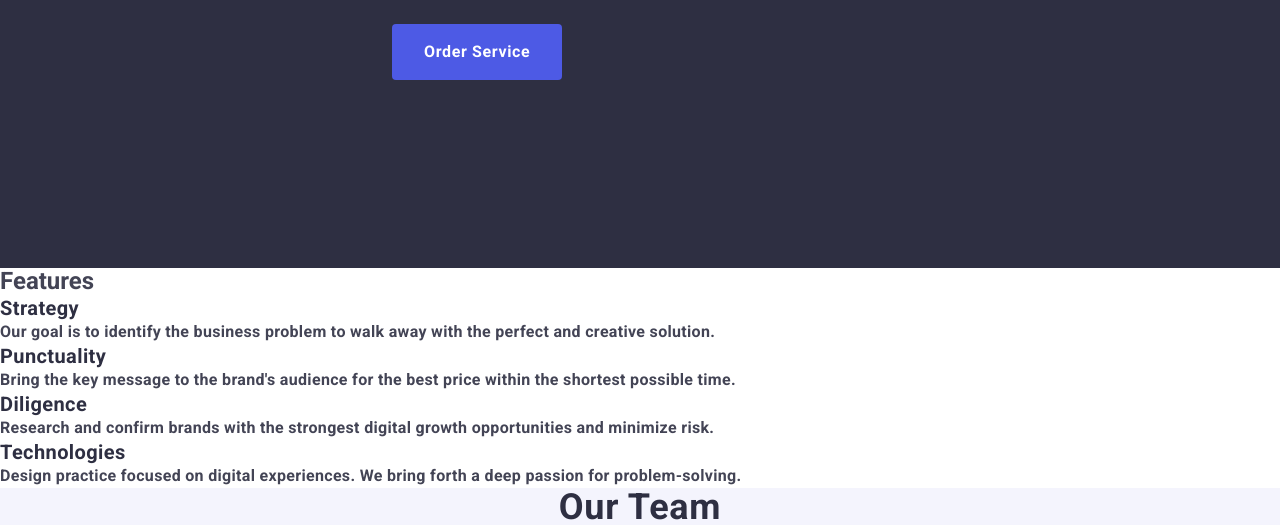
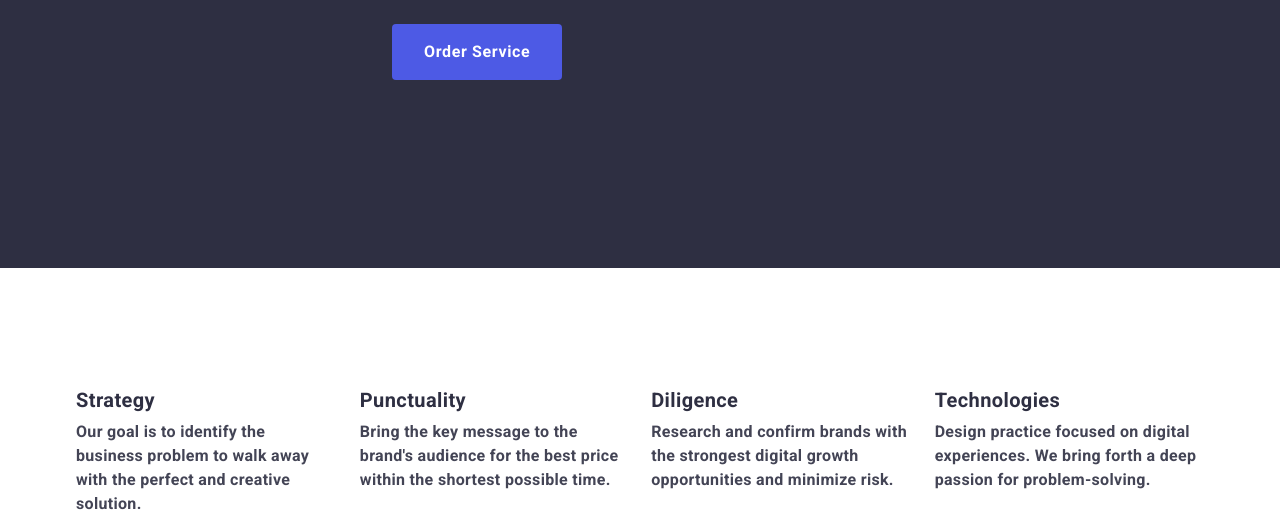
Before and after one commit to KaterynaKadts/goit-markup-hw-03, a plain HTML site: page index.html in a window 1280 px wide. Shown: the part 405-930 px from the top of the page. Drawn offline with nearby package versions, Linux system fonts and the light colour scheme.

Commit message:
add features

```diff
--- a/css/styles.css
+++ b/css/styles.css
@@ -182,7 +182,33 @@ color: #434455
 
 /* --- Feature --- */
 
+.visually-hiden {
+    position: absolute;
+  width: 1px;
+  height: 1px;
+  margin: -1px;
+  border: 0;
+  padding: 0;
+  white-space: nowrap;
+  clip-path: inset(100%);
+  clip: rect(0 0 0 0);
+  overflow: hidden;
+}
+
+.features {
+    padding: 120px 0;
+}
+
+.feature-list {
+    display: flex;
+    gap: 24px;
+    list-style: none;
+    padding: 0;
+    margin: 0;
+}
+
 .feature-title {
+    margin-bottom: 8px;
     font-weight: 500;
     font-size: 20px;
     line-height: 1.2;
@@ -196,6 +222,11 @@ color: #434455
     line-height: 1.5;
     letter-spacing: 0.02em;
     color:  #434455;
+    margin: 0;
+}
+
+.features-item {
+    width: calc((100% -72px)/4);
 }
 
 /* --- Our Team --- */
--- a/index.html
+++ b/index.html
@@ -42,26 +42,31 @@
             <div class="container hero-container">
             <h1 class="hero-title">Effective Solutions for Your Business</h1>
             <button class="hero-btn" type="button">Order Service</button>
+            </div>
         </section>
 
         <section class="features">
-            <h2 class="visually-hiden">Features</h2>
+           <div class="container">
+             <h2 class="visually-hiden">Features</h2>
 
-         <ul>
-            <li> <h3 class="feature-title">Strategy</h3>
+         <ul class="feature-list">
+            <li class="features-item">
+                <h3 class="feature-title">Strategy</h3>
             <p class="feature-txt">Our goal is to identify the business problem to walk away with the perfect and creative solution.</p></li>
 
-            <li> <h3 class="feature-title">Punctuality</h3>
+            <li class="features-item">
+                 <h3 class="feature-title">Punctuality</h3>
             <p class="feature-txt">Bring the key message to the brand's audience for the best price within the shortest possible time.</p></li>
 
-            <li> <h3 class="feature-title">Diligence</h3>
+            <li class="features-item">
+                 <h3 class="feature-title">Diligence</h3>
             <p class="feature-txt">Research and confirm brands with the strongest digital growth opportunities and minimize risk.</p></li>
 
-            <li>
+            <li class="features-item">
                 <h3 class="feature-title">Technologies</h3>
                 <p class="feature-txt">Design practice focused on digital experiences. We bring forth a deep passion for problem-solving.</p></li>
          </ul>
-         </div>
+           </div>
          </section>
 
          <section class="team">
```
Also changed, not shown: 1 other file.
